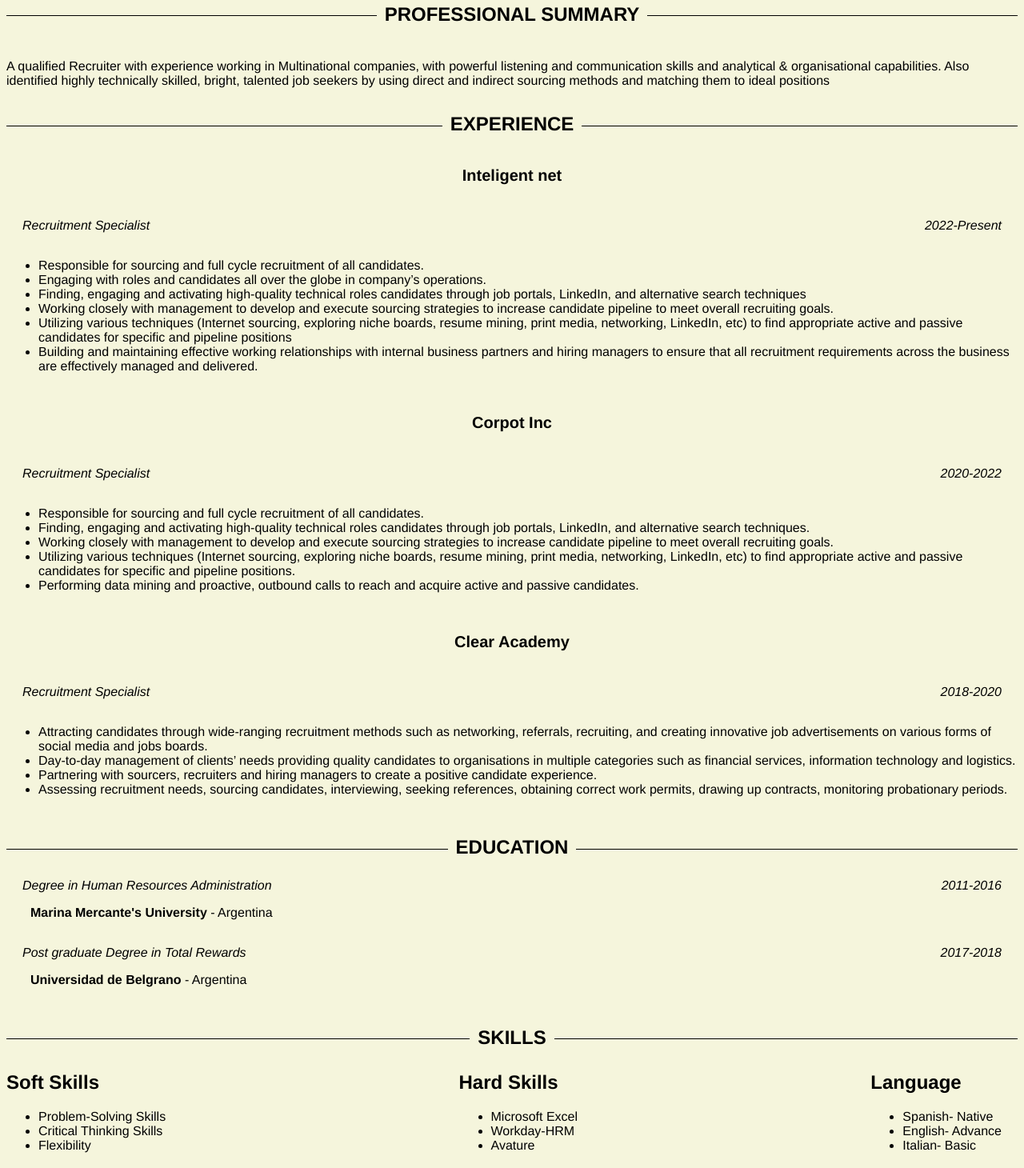
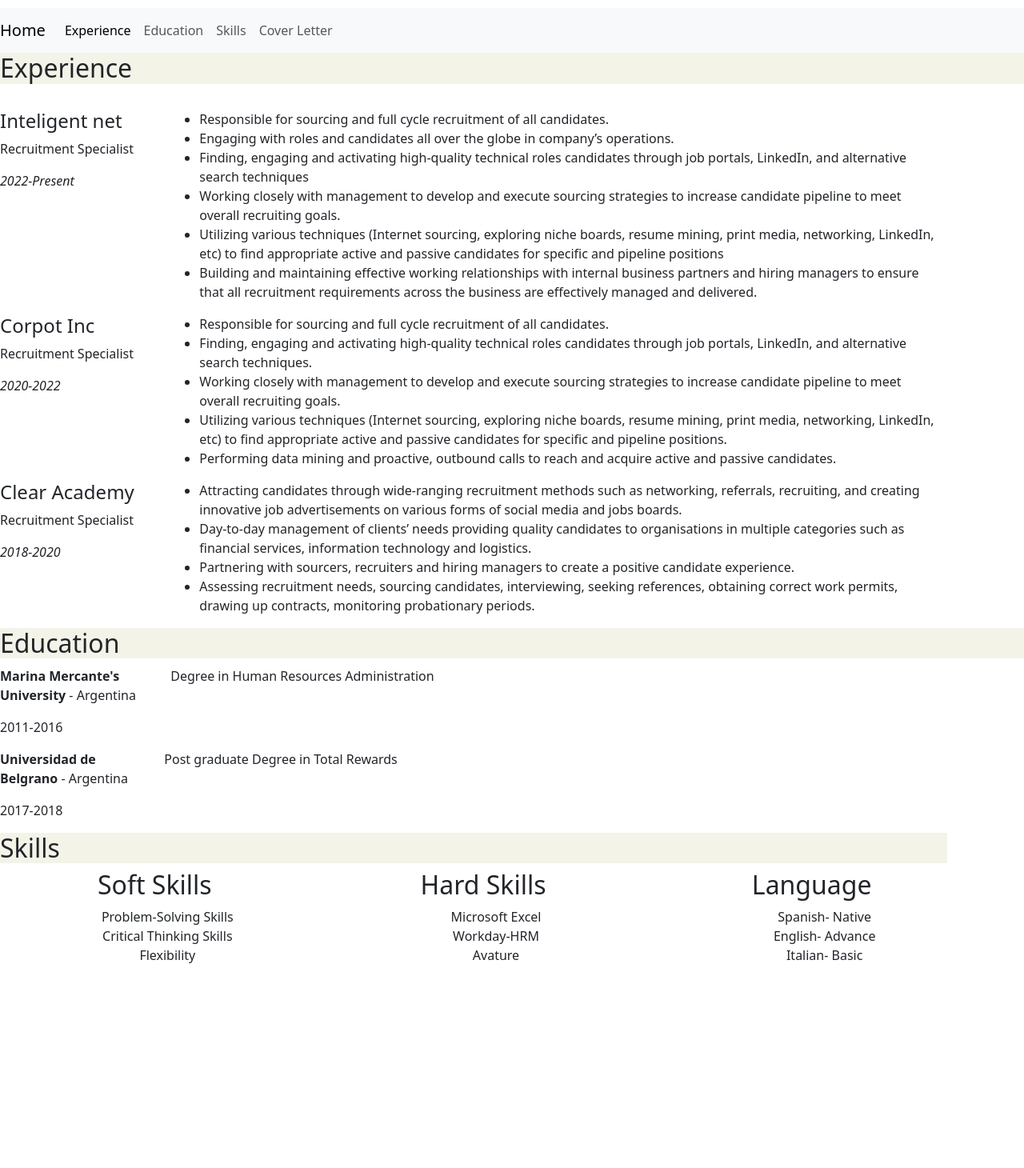
Before and after one commit to fpidote/fpidote.github.io, a plain HTML site: page index.html in a window 1280 px wide. Shown: the part 260-1720 px from the top of the page at 80% size. After the commit the page ends 1482 px from the top, so only its background shows below. Drawn offline with nearby package versions, Linux system fonts and the light colour scheme.

Commit message:
Bootstrap added
Added Bootstrap Grid

```diff
--- a/index.html
+++ b/index.html
@@ -2,34 +2,72 @@
     <html>
         <head>
             <link rel="stylesheet" href="styles/styles.css">
-            <title>Lab 3</title>
+            <link href="https://cdn.jsdelivr.net/npm/bootstrap@5.3.2/dist/css/bootstrap.min.css" rel="stylesheet" integrity="sha384-T3c6CoIi6uLrA9TneNEoa7RxnatzjcDSCmG1MXxSR1GAsXEV/Dwwykc2MPK8M2HN" crossorigin="anonymous">
+<script src="https://cdn.jsdelivr.net/npm/bootstrap@5.3.2/dist/js/bootstrap.bundle.min.js" integrity="sha384-C6RzsynM9kWDrMNeT87bh95OGNyZPhcTNXj1NW7RuBCsyN/o0jlpcV8Qyq46cDfL" crossorigin="anonymous"></script>
+            <title>Cv bootstrap</title>
         </head>
         <body>
-            <Section>
+            <div class="container">
+                <div class="row">
+                    <div class="col-lg-2">
+                       <img src="Images/blank-profile-picture-973460_1280.jpg" class="img-responsive" alt="Profile Picture" width="200">
+                    </div>
+                    <div class="col-lg-8">
                         <h1>FEDERICO PI DOTE</h1>
                 <h3><i>Address: </i>Palmerston Road, Dublin, Ireland</h3>
                 <h3><i>Email: </i><a href="mailto:fpidote@hotmail.com">fpidote@hotmail.com</a></h3>
                 <h3><i>Phone: </i>0833636713</h3>
                 <h3><i>Linkedin: </i><a href="https://www.Linkedin.com/in/federicopidote/" target="_blank">fpidote</a>
                 </h3>
-            </Section>
 
+                    </div>
+                </div>
                 <br>
                 <br>
+                </div>
+                <div class="row">
+                    <nav class="navbar navbar-expand-lg bg-body-tertiary">
+                        <div class="container-fluid">
+                          <a class="navbar-brand" href="#">Home</a>
+                          <button class="navbar-toggler" type="button" data-bs-toggle="collapse" data-bs-target="#navbarNav" aria-controls="navbarNav" aria-expanded="false" aria-label="Toggle navigation">
+                            <span class="navbar-toggler-icon"></span>
+                          </button>
+                          <div class="collapse navbar-collapse" id="navbarNav">
+                            <ul class="navbar-nav">
+                              <li class="nav-item">
+                                <a class="nav-link active" aria-current="page" href="#experience">Experience</a>
+                              </li>
+                              <li class="nav-item">
+                                <a class="nav-link" href="#education">Education</a>
+                              </li>
+                              <li class="nav-item">
+                                <a class="nav-link" href="#skills">Skills</a>
+                              </li>
+                              <li class="nav-item">
+                                <a class="nav-link" aria-disabled="true">Cover Letter </a>
+                              </li>
+                            </ul>
+                          </div>
+                        </div>
+                      </nav>
 
-            <section>
-                <h2 class="sections"><span>PROFESSIONAL SUMMARY</span></h2>
+                </div>
+
+                <div class="row">
+                    <div class="col-lg-12" >
+                        <H2 class="separators" id="experience">Experience</H2>
+                    </div>
+
+                </div>
                 <br>
-                <p>A qualified Recruiter with experience working in Multinational companies, with powerful listening and communication skills and analytical & organisational capabilities. Also identified highly technically skilled, bright, talented job seekers by using direct and indirect sourcing methods and matching them to ideal positions </p>
-            </section>
-            <br>
-            <section>
-                <h2 class="sections"><span>EXPERIENCE</span></h2>
-                    <h4 class="job-name">Inteligent net</h4>
-                    <div class="job-details">
+                <div class="row">
+                    <div class="col-lg-2">
+                        <h4 >Inteligent net</h4>
+
                             <p>Recruitment Specialist</p>
                             <P><i>2022-Present</i></P>
                     </div>
+                    <div class="col-lg-9">
                         <ul>
                             <li>Responsible for sourcing and full cycle recruitment of all candidates.</li>
                             <li>Engaging with roles and candidates all over the globe in company’s operations.</li>
@@ -38,11 +76,15 @@
                             <li>Utilizing various techniques (Internet sourcing, exploring niche boards, resume mining, print media, networking, LinkedIn, etc) to find appropriate active and passive candidates for specific and pipeline positions</li>
                             <li>Building and maintaining effective working relationships with internal business partners and hiring managers to ensure that all recruitment requirements across the business are effectively managed and delivered.</li>
                         </ul>
-                    <h4 class="job-name">Corpot Inc</h4>
-                    <div class="job-details">
+                    </div>
+                </div>
+                <div class="row">
+                    <div class="col-lg-2">
+                        <h4>Corpot Inc</h4>
                             <p>Recruitment Specialist</p>
                             <P><i>2020-2022</i></P>
                     </div>
+                    <div class="col-lg-9">
                         <ul>
                             <li>Responsible for sourcing and full cycle recruitment of all candidates.</li>
                             <li>Finding, engaging and activating high-quality technical roles candidates through job portals, LinkedIn, and alternative search techniques.</li>
@@ -50,11 +92,15 @@
                             <li>Utilizing various techniques (Internet sourcing, exploring niche boards, resume mining, print media, networking, LinkedIn, etc) to find appropriate active and passive candidates for specific and pipeline positions.</li>
                             <li>Performing data mining and proactive, outbound calls to reach and acquire active and passive candidates.</li>
                         </ul>
-                    <h4 class="job-name">Clear Academy</h4>
-                    <div class="job-details">
+                    </div>
+                </div>
+                <div class="row">
+                    <div class="col-lg-2">
+                        <h4>Clear Academy</h4>
                             <p>Recruitment Specialist</p>
                             <P><i>2018-2020</i></P>
                     </div>
+                    <div class="col-lg-9">
                         <ul>
                             <li>Attracting candidates through wide-ranging recruitment methods such as networking, referrals, recruiting, and creating innovative job advertisements on various forms of social media and jobs boards.</li>
                             <li>Day-to-day management of clients’ needs providing quality candidates to organisations in
@@ -62,36 +108,48 @@
                             <li>Partnering with sourcers, recruiters and hiring managers to create a positive candidate experience.</li>
                             <li>Assessing recruitment needs, sourcing candidates, interviewing, seeking references, obtaining correct work permits, drawing up contracts, monitoring probationary periods.</li>
                         </ul>
-            </section>
+                    </div>
+                </div>
+                <div class="row">
+                    <div class="col-lg-12" >
+                        <H2 class="separators" id="education">Education</H2>
+                    </div>
                     <br>
                     <br>
-            <section>
-                <h2 class="sections"><span>EDUCATION</span></h2>
-                <div class="job-details">
-                    <p><i>Degree in Human Resources Administration</i></p>
+                    <div class="row">
+                        <div class="col-lg-2">
+                           <p><b>Marina Mercante's University</b> - Argentina</p>
                            <p>2011-2016</p>
                         </div>
-                <p class="university"><b>Marina Mercante's University</b> - Argentina</p>
-                <div class="job-details">
-                    <p><i>Post graduate Degree in Total Rewards</i></p>
+                        <div class="col-lg-9">
+                            <p>Degree in Human Resources Administration</p>
+                        </div>
+                <div class="row">
+                    <div class="row">
+                        <div class="col-lg-2">
+                           <p><b>Universidad de Belgrano</b> - Argentina</p>
                            <p>2017-2018</p>
                         </div>
-                <p class="university"><b>Universidad de Belgrano</b> - Argentina</p>
-            </section>
+                        <div class="col-lg-9">
+                            <p>Post graduate Degree in Total Rewards</p>
+                        </div>
+                 <div class="row">
+                            <div class="col-lg-12" >
+                                <H2 class="separators">Skills</H2>
+                            </div>
+                            </div>
                             <br>
-            <br>
-            <section>
-                <h2 class="sections"><span>SKILLS</span></h2>
-                <div class="skills">
-                    <div class="container" id="soft-skills">
-                        <h2>Soft Skills</h2>
+                            <div class="container text-center" id="skillsdots">
+                                <div class="row">
+                                  <div class="col">
+                                    <h2 id="skills">Soft Skills</h2>
                                     <ul>
                                         <li>Problem-Solving Skills</li>
                                         <li>Critical Thinking Skills</li>
                                         <li>Flexibility</li>
                                     </ul>
                                   </div>
-                    <div class="container" id="hard-skills">
+                                  <div class="col">
                                     <h2>Hard Skills</h2>
                                     <ul>
                                         <li>Microsoft Excel</li>
@@ -99,7 +157,7 @@
                                         <li>Avature</li>
                                     </ul>
                                   </div>
-                    <div class="container" id="languages">
+                                  <div class="col">
                                     <h2>Language</h2>
                                     <ul>
                                         <li>Spanish- Native</li>
@@ -107,8 +165,12 @@
                                         <li>Italian- Basic</li>
                                     </ul>
                                   </div>
+                                </div>
+                              </div>
 
                 </div>
-            </section>
+
+                </div>
+            </div>
         </body>
     </html>
--- a/styles/styles.css
+++ b/styles/styles.css
@@ -65,3 +65,11 @@ font-family: 'Franklin Gothic Medium', 'Arial Narrow', Arial, sans-serif;}
 
 
  }
+
+ #skillsdots ul {
+    list-style-type: none;
+  }
+
+  .separators {background-color: #F3F3E8;
+
+  }
```
Also changed, not shown: index3.html (added, +116 -0 lines), Images/blank-profile-picture-973460_1280.jpg (added). Lines whose indentation alone changed are shown as unchanged.
